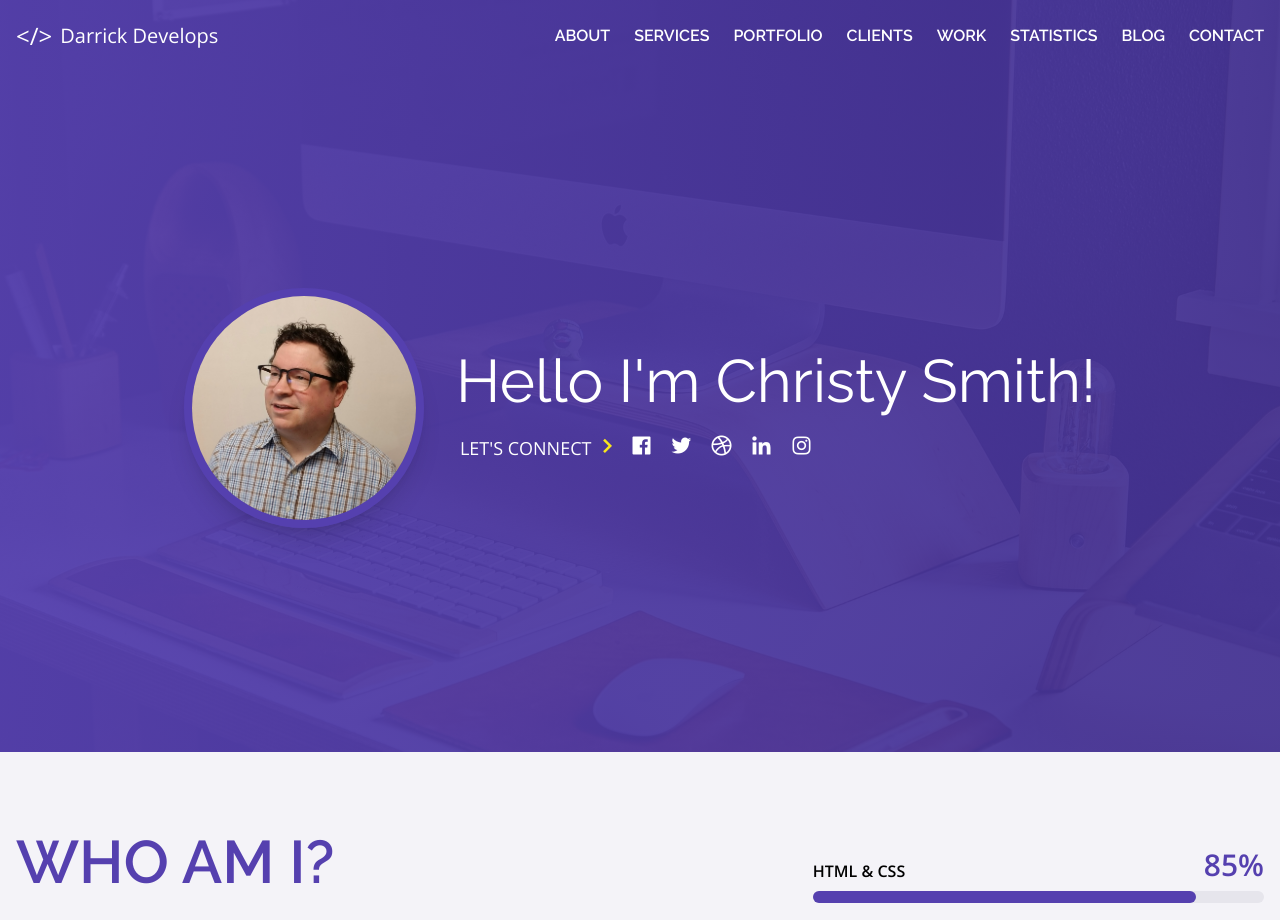
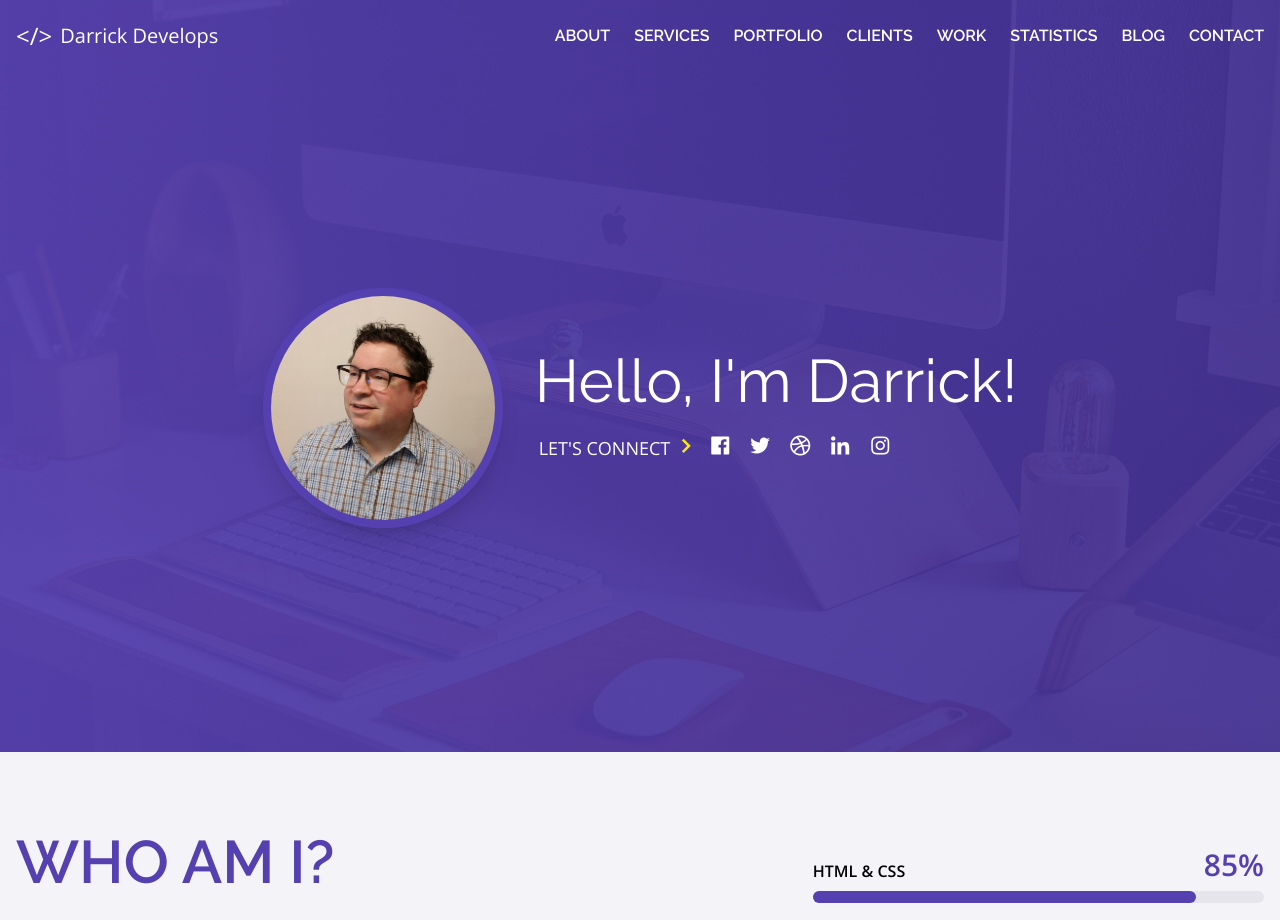
Before and after one commit to DarrickFauvel/darrickdevelops-www-v05, a Next.js app: page / in a window 1280 px wide. Shown: the top 920 px of the page. Built offline with nearby package versions, Linux system fonts and the light colour scheme.

Commit message:
use site config

```diff
--- a/app/page.tsx
+++ b/app/page.tsx
@@ -1,6 +1,7 @@
 import Footer from "../components/footer";
 import ButtonBackToTop from "../components/button-back-to-top";
 import HeaderNav from "../components/header-nav";
+import { site } from "../constants/config";
 import profilePic from './df-looking-nw.jpg'
 
 export default function Home() {
@@ -13,7 +14,7 @@ export default function Home() {
           <div>
             <a className="flex items-center gap-2 text-white" href="/">
               <span className="text-2xl">&lt;/&gt;</span>
-              <span className="leading-4 text-xl">Darrick Develops</span>
+              <span className="leading-4 text-xl">{site.brand.name}</span>
             </a>
           </div>
 
@@ -39,7 +40,7 @@ export default function Home() {
               </div>
               <div className="pt-8 sm:pt-10 lg:pl-8 lg:pt-0">
                 <h1 className="text-center font-header text-4xl text-white sm:text-left sm:text-5xl md:text-6xl">
-                  Hello I'm Christy Smith!
+                  Hello, I'm {site.brand.author.firstName}!
                 </h1>
                 <div className="flex flex-col justify-center pt-3 sm:flex-row sm:pt-5 lg:justify-start">
                   <div className="flex items-center justify-center pl-0 sm:justify-start md:pl-1">
@@ -80,7 +81,7 @@ export default function Home() {
                 Who am I?
               </h2>
               <h4 className="pt-6 font-header text-xl font-medium text-black sm:text-2xl lg:text-3xl">
-                I'm Christy Smith, a Web Designer & Photographer
+                I'm {site.brand.author.firstName} {site.brand.author.lastName}, a {site.brand.author.title}
               </h4>
               <p className="pt-6 font-body leading-relaxed text-grey-20">
                 Lorem ipsum dolor sit amet, consectetur adipisicing elit, sed do
```
